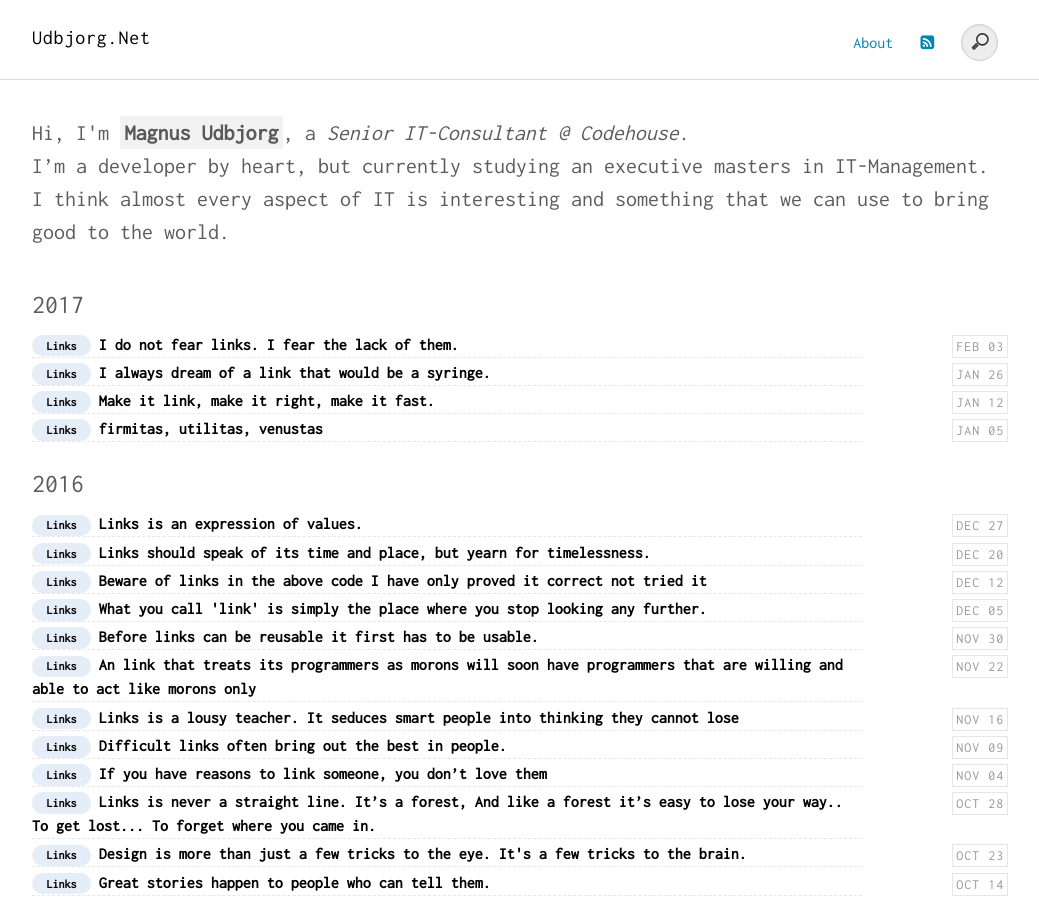
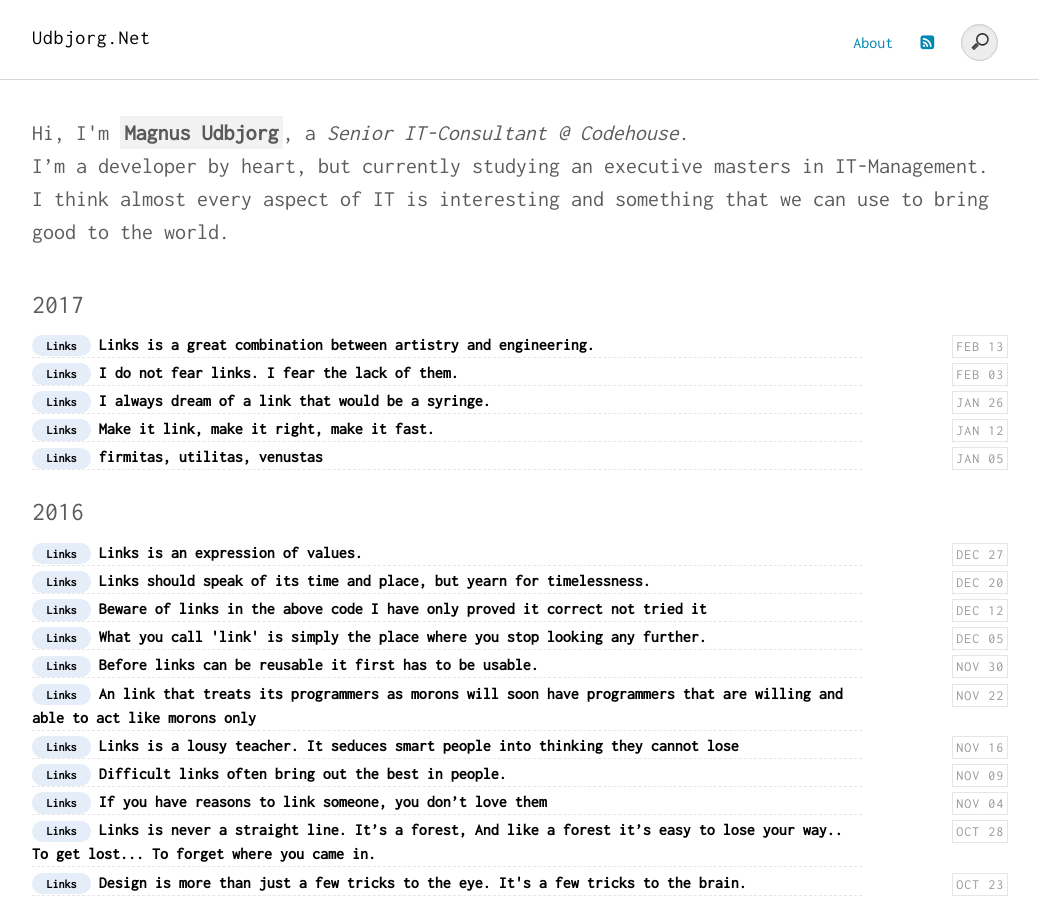
Before and after one commit to magudb/magudb.github.io, a Jekyll site: the page built from index.html, in a window 1280 px wide and 900 px high. Shown: the whole window, without its empty margins (120-1159 px from the left). Built offline with Jekyll 4.4.1, drawn with Linux system fonts in a browser that asks for light colours.

Commit message:
New post: Software is a great combination between artistry and engineering.

```diff
--- a/_drafts/2017-02-10-empty.md
+++ b/_posts/2017-02-13-Software is a great combination between artistry and engineering.md
@@ -1,7 +1,7 @@
 ---
 layout: post
-title: ""
-description: ""
+title: "Links is a great combination between artistry and engineering."
+description: "Software is a great combination between artistry and engineering."
 comments: true
 category: "Links"
 keywords: "Links, extravaganza, Tech, IT, Microservices, NodeJs, C#, Javascript, Solution architecture"
```
